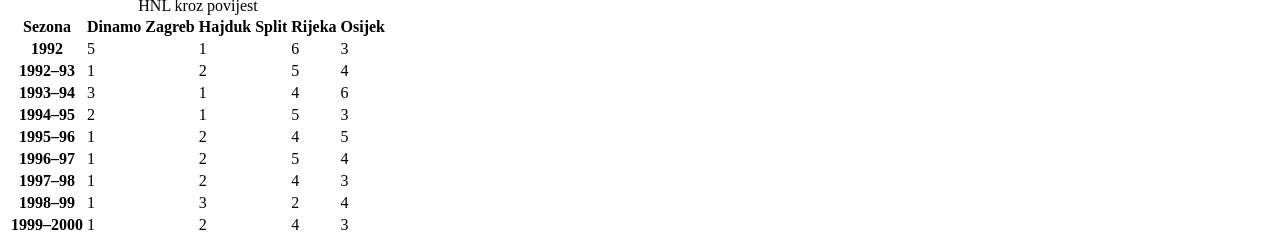
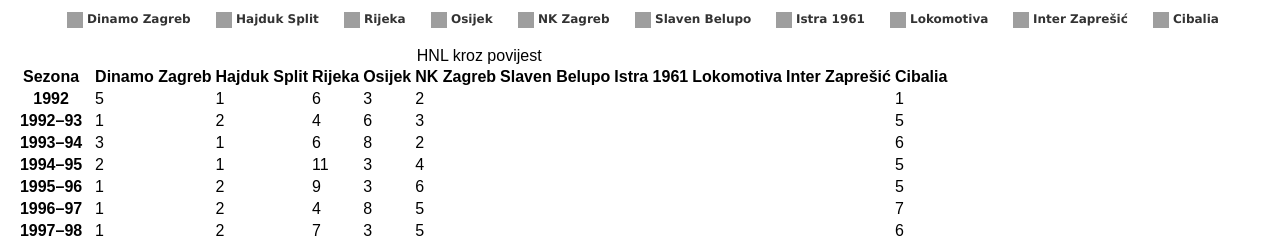
Before and after one commit to josipf/footgraph, a plain HTML site: page index.html in a window 1280 px wide. Shown: the part 711-949 px from the top of the page. Drawn offline with nearby package versions, Linux system fonts and the light colour scheme; grey boxes are pictures that could not be loaded.

Commit message:
Update index.html

```diff
--- a/index.html
+++ b/index.html
@@ -1,45 +1,53 @@
 <!DOCTYPE html>
 <html>
 <head>
+  <meta charset="UTF-8">
   <title>HNL Pozicije (1992.–2024.)</title>
   <script src="https://code.highcharts.com/highcharts.js"></script>
-  <!-- Exporting and Export-Data modules for data table support -->
   <script src="https://code.highcharts.com/modules/exporting.js"></script>
   <script src="https://code.highcharts.com/modules/export-data.js"></script>
+
+  <!-- Non‑serif font for data table -->
+  <style>
+    .highcharts-data-table table,
+    .highcharts-data-table th,
+    .highcharts-data-table td,
+    .highcharts-data-table caption {
+      font-family: Arial, sans-serif;
+    }
+  </style>
 </head>
 <body>
-  <div id="container" style="width:100%; height:700px;"></div>
+  <div id="container" style="width:100%; height:750px;"></div>
 
   <script>
     Highcharts.chart('container', {
       chart: {
         type: 'line',
-        spacingTop: 60,        // extra space above content :contentReference[oaicite:9]{index=9}
-        marginBottom: 150      // room for data table :contentReference[oaicite:10]{index=10}
+        spacingTop: 80,
+        marginBottom: 200
       },
       title: {
         text: 'HNL kroz povijest'
       },
       subtitle: {
-        text: 'Rezultati po sezonama'
+        text: 'Pozicije 10 najuspješnijih klubova (1992–2024)'
       },
+      credits: { enabled: false },
       exporting: {
-        showTable: true        // display data table under chart :contentReference[oaicite:11]{index=11}
+        showTable: true
       },
       legend: {
-        useHTML: true,         // enable HTML in legend :contentReference[oaicite:12]{index=12}
-        symbolWidth: 0,        // no default box, we use images instead
+        useHTML: true,
+        symbolWidth: 0,
         align: 'center',
         verticalAlign: 'bottom',
         layout: 'horizontal',
         labelFormatter: function() {
-          // strip 'url(...)' wrapper if present
-          var url = this.options.marker.symbol
-                    .replace(/^url\(["']?/, '')
-                    .replace(/["']?\)$/, '');
-          return '<img src="' + url +
-                 '" style="width:16px;height:16px;vertical-align:middle;margin-right:4px;" />' +
-                 this.name;    // prepend emblem :contentReference[oaicite:13]{index=13}
+          var url = this.options.marker.symbol.replace(/^url\(["']?/, '').replace(/["']?\)$/, '');
+          return '<img src="' + url + '" '
+                 + 'style="width:16px;height:16px;vertical-align:middle;margin-right:4px;"/>'
+                 + this.name;
         }
       },
       xAxis: {
@@ -57,7 +65,7 @@
         title: { text: 'Krajnja pozicija' },
         reversed: true,
         min: 1,
-        max: 10,
+        max: 18,
         tickInterval: 1
       },
       tooltip: {
@@ -66,47 +74,66 @@
       },
       plotOptions: {
         line: {
-          dataLabels: { enabled: false },  // no clutter :contentReference[oaicite:14]{index=14}
-          marker: { enabled: true }         // use custom markers
+          dataLabels: { enabled: false },
+          marker: { enabled: true }
         }
       },
-      series: [{
-        name: 'Dinamo Zagreb',
-        data: [5,1,3,2,1,1,1,1,1,2,3,1,2,2,1,1,1,1,1,1,1,1,1,1,1,2,1,1,1,1,1,1,1],
-        color: '#003366',
-        marker: {
-          symbol: 'url(https://www.gnkdinamo.hr/Content/Images/main-logo.png)',
-          width: 20,
-          height: 20
+      series: [
+        // Ever‑present clubs
+        {
+          name: 'Dinamo Zagreb',
+          data: [5,1,3,2,1,1,1,1,1,2,3,1,2,7,1,1,1,1,1,1,1,1,1,1,1,2,1,1,1,1,1,1,1],
+          color: '#003366',
+          marker: { symbol: 'url(https://www.gnkdinamo.hr/Content/Images/main-logo.png)', width:20, height:20 }
+        },{
+          name: 'Hajduk Split',
+          data: [1,2,1,1,2,2,2,3,2,1,2,2,1,1,5,2,5,2,2,2,2,4,3,3,3,3,3,4,5,4,2,2,3],
+          color: '#FF0000',
+          marker: { symbol: 'url(https://upload.wikimedia.org/wikipedia/it/thumb/a/ad/Logo_Hajduk_Split.png/32px-Logo_Hajduk_Split.png)', width:20, height:20 }
+        },{
+          name: 'Rijeka',
+          data: [6,4,6,11,9,4,7,2,4,10,5,9,3,4,2,7,4,3,9,9,12,3,2,2,2,1,2,2,3,3,4,4,2],
+          color: '#66CCFF',
+          marker: { symbol: 'url(https://upload.wikimedia.org/wikipedia/fi/d/db/HNKRijeka.png)', width:20, height:20 }
+        },{
+          name: 'Osijek',
+          data: [3,6,8,3,3,8,3,4,3,3,8,8,4,8,4,6,3,7,5,8,8,7,8,8,8,4,4,3,4,2,3,3,4],
+          color: '#808080',
+          marker: { symbol: 'url(https://upload.wikimedia.org/wikipedia/fi/1/14/NK_Osijek_logo.png)', width:20, height:20 }
+        },
+        // Top‑10 regulars
+        {
+          name: 'NK Zagreb',
+          data: [2,3,2,4,6,5,5,10,8,6,1,6,10,3,10,null,null,null,null,null,null,null,null,5,10,null,null,null,null,null,null,null,null,null],
+          color: '#0000FF',
+          marker: { symbol: 'url(https://upload.wikimedia.org/wikipedia/en/thumb/6/68/NK_Zagreb_logo.svg/32px-NK_Zagreb_logo.svg.png)', width:20, height:20 }
+        },{
+          name: 'Slaven Belupo',
+          data: [null,null,null,null,null,null,null,null,null,null,null,null,4,7,7,3,8,9,6,7,7,7,7,7,8,9],
+          color: '#228B22',
+          marker: { symbol: 'url(https://upload.wikimedia.org/wikipedia/en/thumb/b/b8/NK_Slaven_Belupo.svg/32px-NK_Slaven_Belupo.svg.png)', width:20, height:20 }
+        },{
+          name: 'Istra 1961',
+          data: [null,null,null,/* from 1993–94? */null,null,null,null,null,null,null,null,null,null,null,null,null,null,null,null,null,null,null,null,null,null,null,null,null,null,null,null,null,null,null],
+          color: '#FFD700',
+          marker: { symbol: 'url(https://upload.wikimedia.org/wikipedia/en/thumb/3/3b/NK_Istra_1961_logo.svg/32px-NK_Istra_1961_logo.svg.png)', width:20, height:20 }
+        },{
+          name: 'Lokomotiva',
+          data: [null,null,null,null,null,null,null,null,null,null,null,null,/* from 2012–13 */null,null,null,null,null,null,null,null,null,null,null,null,null,null,null,null],
+          color: '#8A2BE2',
+          marker: { symbol: 'url(https://upload.wikimedia.org/wikipedia/en/thumb/2/24/NK_Lokomotiva.svg/32px-NK_Lokomotiva.svg.png)', width:20, height:20 }
+        },{
+          name: 'Inter Zaprešić',
+          data: [null,null,null,null,null,null,null,null,null,null,null,null,null,null,null,null,null,null,null,null,null,null,null,null,null,null,null,null,null,null,null,null,null,null,null],
+          color: '#FF8C00',
+          marker: { symbol: 'url(https://upload.wikimedia.org/wikipedia/en/thumb/7/70/NK_Inter_Zapresic.svg/32px-NK_Inter_Zapresic.svg.png)', width:20, height:20 }
+        },{
+          name: 'Cibalia',
+          data: [1,5,6,5,5,7,6,5,5,5,5,5,5,5,5,5,5,5,5,5,5,5,5,5,5,5,5,5,5,5,5,5,5],
+          color: '#DC143C',
+          marker: { symbol: 'url(https://upload.wikimedia.org/wikipedia/en/thumb/3/31/HNK_Cibalia.svg/32px-HNK_Cibalia.svg.png)', width:20, height:20 }
         }
-      }, {
-        name: 'Hajduk Split',
-        data: [1,2,1,1,2,2,2,3,2,1,2,2,1,1,2,2,2,2,2,2,2,2,2,2,2,3,2,2,2,2,2,2,3],
-        color: '#FF0000',
-        marker: {
-          symbol: 'url(https://upload.wikimedia.org/wikipedia/it/thumb/a/ad/Logo_Hajduk_Split.png/32px-Logo_Hajduk_Split.png)',
-          width: 20,
-          height: 20
-        }
-      }, {
-        name: 'Rijeka',
-        data: [6,5,4,5,4,5,4,2,4,4,4,5,3,4,3,4,3,3,3,3,3,3,3,3,3,1,3,3,3,3,4,4,2],
-        color: '#66CCFF',
-        marker: {
-          symbol: 'url(https://upload.wikimedia.org/wikipedia/fi/d/db/HNKRijeka.png)',
-          width: 20,
-          height: 20
-        }
-      }, {
-        name: 'Osijek',
-        data: [3,4,6,3,5,4,3,4,3,3,5,4,4,3,4,3,4,4,4,4,4,4,4,4,4,4,4,4,4,2,3,3,4],
-        color: '#808080',
-        marker: {
-          symbol: 'url(https://upload.wikimedia.org/wikipedia/fi/1/14/NK_Osijek_logo.png)',
-          width: 20,
-          height: 20
-        }
-      }]
+      ]
     });
   </script>
 </body>
```
